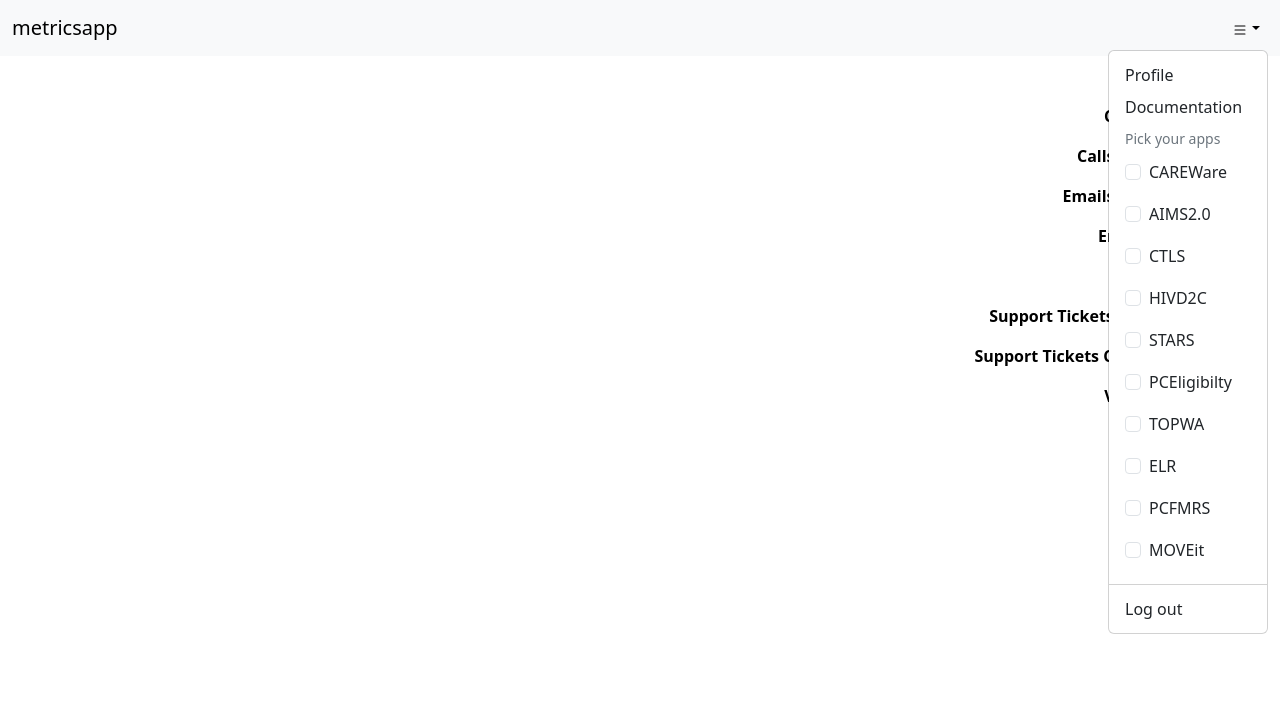
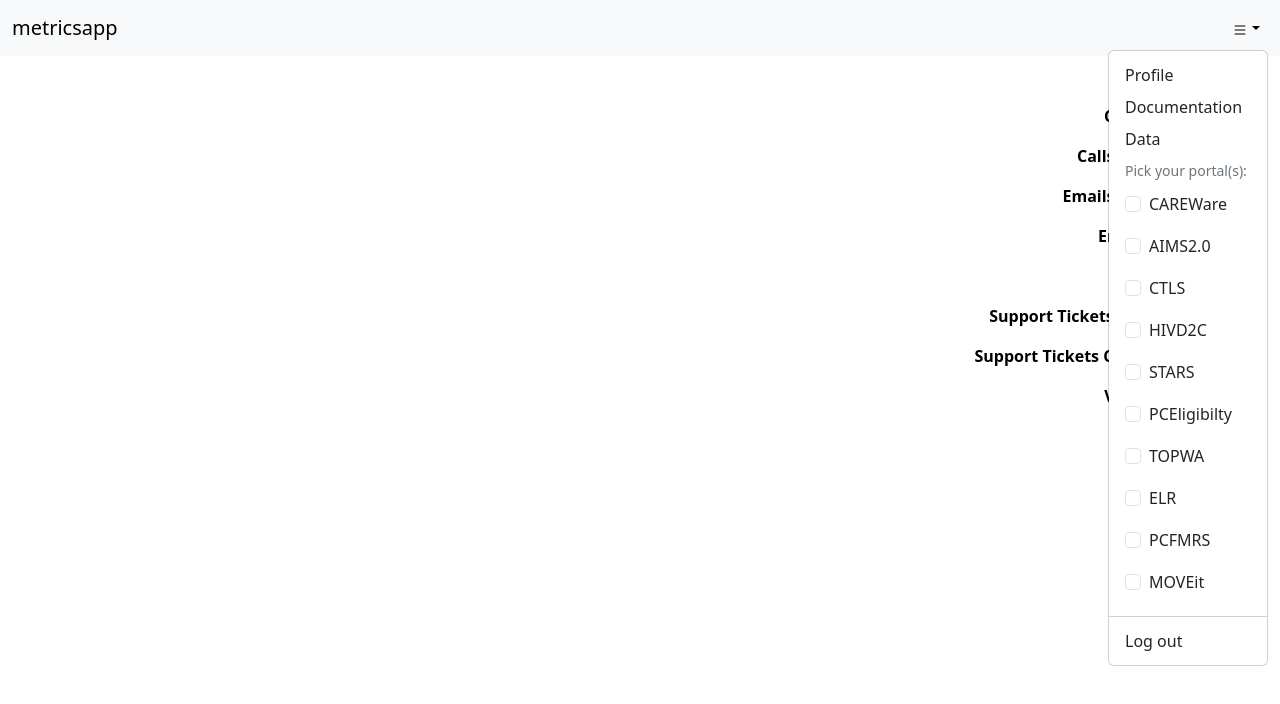
Before and after one commit to brandonfullstack/metrics-app, a React (Create React App) app: page / in a window 1280 px wide. Both pictures are taken after a click on the button "menu". Shown: the top 704 px of the page. Built offline with nearby package versions, Linux system fonts and the light colour scheme.

Commit message:
Update dropdown menu content and styles

```diff
--- a/src/components/Header.jsx
+++ b/src/components/Header.jsx
@@ -28,9 +28,10 @@
             <ul class="dropdown-menu dropdown-menu-end">
               <li><a class="dropdown-item" href="#">Profile</a></li>
               <li><a class="dropdown-item" href="#">Documentation</a></li>
-                <li><h6 class="dropdown-header">Pick your apps</h6></li>
+              <li><a class="dropdown-item" href="#">Data</a></li>
+              <li><h6 class="dropdown-header">Pick your portal(s):</h6></li>
               {PORTALS.map((portal, index) => (
-                  <li key={index}> <div class="dropdown-item"><div class="form-check"><input defaultChecked={portals.some(p => p.name === portal.name)} onChange={(e) => setPortal({name: e.target.value})} className="form-check-input" type="checkbox" id={`${portal.name}`} name="applications" value={`${portal.name}`} />
+                <li key={index}> <div class="dropdown-item"><div class="form-check"><input defaultChecked={portals.some(p => p.name === portal.name)} onChange={(e) => setPortal({ name: e.target.value })} className="form-check-input" type="checkbox" id={`${portal.name}`} name="applications" value={`${portal.name}`} />
                   <label className="form-label" htmlFor={`${portal.name}`}>{portal.name}</label>
                 </div></div>
                 </li>
@@ -42,8 +43,7 @@
         </ul>
       </div>
     </nav >
-  )
-  ;
+  );
 }
 
 export default Header;
```
Also changed, not shown: src/components/Table.jsx (indentation only), src/index.js (line endings or trailing spaces). Lines whose indentation alone changed are shown as unchanged.
